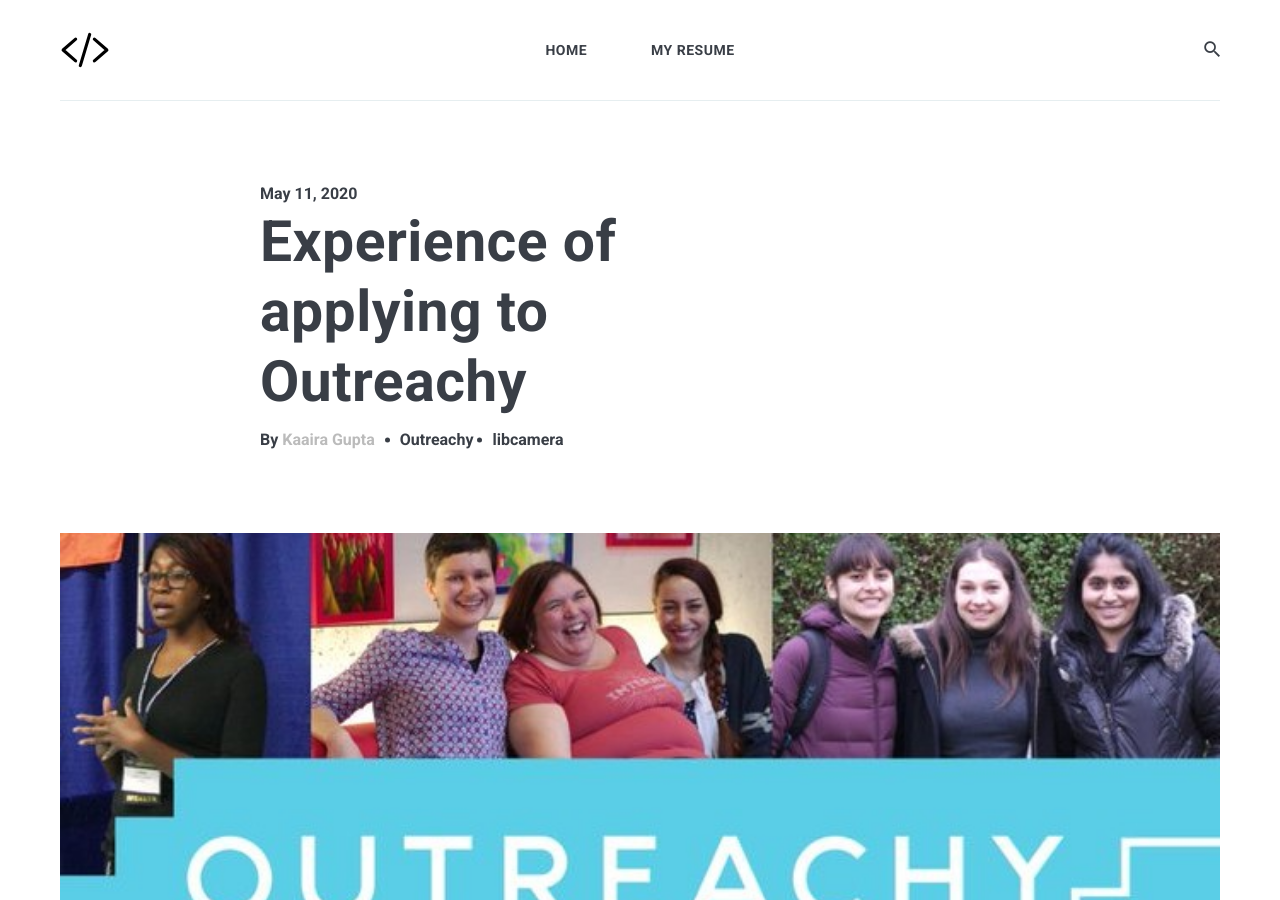
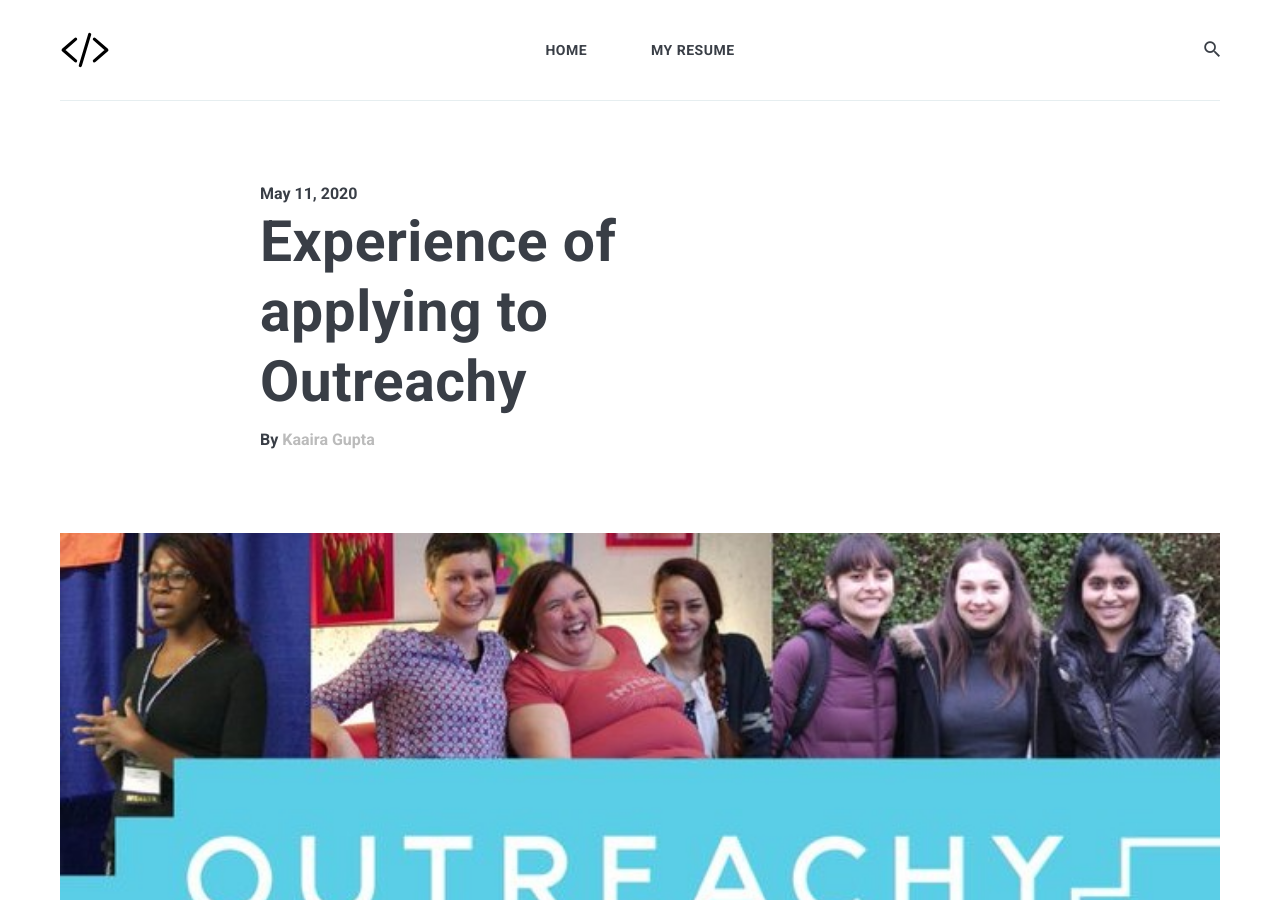
Before and after one commit to KaairaGupta/KaairaGupta.github.io, a Jekyll site: the page built from _posts/2020-05-11-experience-of-applying-to-outreachy.markdown, in a window 1280 px wide and 900 px high. Built offline with Jekyll 4.4.1, drawn with Linux system fonts in a browser that asks for light colours; nearby versions of some CDN libraries; comment, search, counter and statistics services are not loaded.

```diff
--- a/_layouts/post.html
+++ b/_layouts/post.html
@@ -20,10 +20,6 @@
           {% if page.tags.size >= 1 %}
           <div class="post__tags">
             {% for tag in page.tags %}
-            <!--
-            <a href="{{ site.baseurl }}/tag/{{ tag }}" class="post__tags-tag">{{ tag }}</a>
-            -->
-            <span class="post__tags-tag">{{ tag }}</span>
             {% endfor %}
           </div>
           {% endif %}
@@ -36,9 +32,6 @@
   {% if page.image %}
     <div class="post__head">
       <div class="post-image" style="background-image: url({{site.baseurl}}/images/{{page.image}})"></div>
-      {% if page.credit %}
-      <div class="post-image-credit"><a href="{{page.credit}}">image credits</a></div>
-      {% endif %}
     </div>
   {% else %}
     {% assign no-image = 'post-no-image' %}
@@ -59,6 +52,7 @@
       <div class="post__share">
         <span class="share__title">Share this article:</span>
         <ul class="share__list list-reset">
+
           <li class="share__item">
             <a class="share__twitter" href="https://twitter.com/intent/tweet?text={{ page.title | uri_escape }}&url={{ site.url }}{{ site.baseurl }}{{ page.url }}"
               onclick="window.open(this.href, 'pop-up', 'left=20,top=20,width=500,height=500,toolbar=1,resizable=0'); return false;"
@@ -84,8 +78,8 @@
 
   <div class="container">
   <div class="post__navigation">
+    {% if page.previous.url %}
     <div class="prev">
-    {% if page.previous.url %}
       <a class="post__nav__image" href="{{ site.baseurl }}{{page.previous.url}}" style="background-image: url({{site.baseurl}}/images/{{page.previous.image}})"></a>
       <h2 class="post__nav__title">
         <i class="ion ion-md-arrow-back"></i>
@@ -98,11 +92,11 @@
           {{ page.previous.content | strip_html | truncate: 110 }}
         {% endif %}
       </p>
+    </div>
     {% endif %}
-    </div>
 
+    {% if page.next.url %}
     <div class="next">
-    {% if page.next.url %}
       <a class="post__nav__image" href="{{ site.baseurl }}{{page.next.url}}" style="background-image: url({{site.baseurl}}/images/{{page.next.image}})">
       </a>
       <h2 class="post__nav__title">
@@ -117,7 +111,7 @@
         {% endif %}
       </p>
     </div>
-  {% endif %}
+    {% endif %}
   </div>
 
   {% if site.data.settings.disqus-identifier %} {% include disqus-comments.html %} {% endif %}
```
